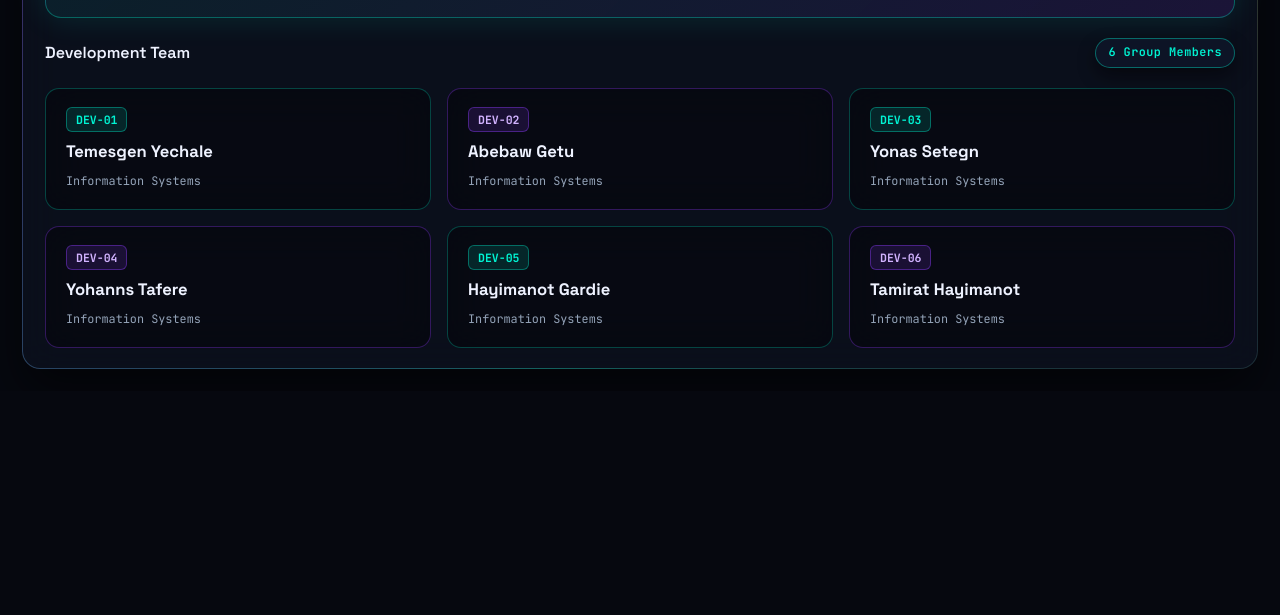
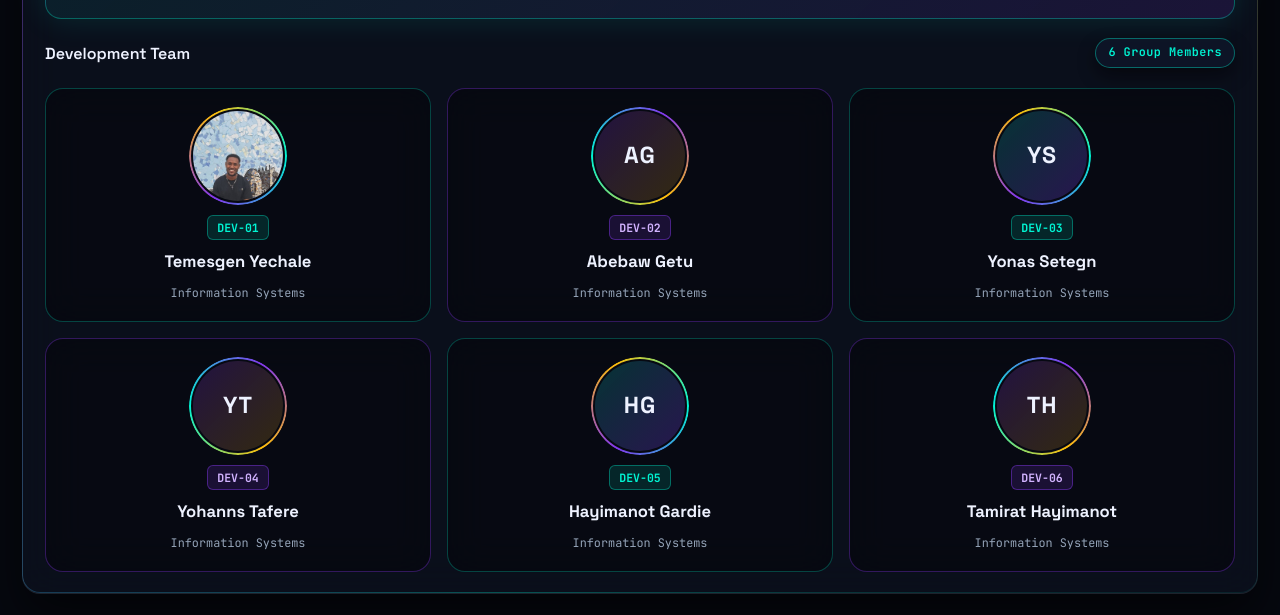
Before and after one commit to temu67521-del/cryptographic-simulator, a plain HTML site: page static/index.html in a window 1280 px wide. Shown: the part 1432-2047 px from the top of the page. Before the commit the page ends 1823 px from the top, so only its background shows below. Drawn offline with nearby package versions, Linux system fonts and the light colour scheme; no server answers.

Commit message:
Add developer photo cards with 3D ring, photo for Temesgen, avatars for others

```diff
--- a/static/index.html
+++ b/static/index.html
@@ -186,31 +186,55 @@
 
       <div class="dev-grid">
         <article class="dev-card" data-tilt>
+          <div class="dev-photo-wrap">
+            <img src="/static/photos/dev01-temesgen.jpg" alt="Temesgen Yechale" class="dev-photo" />
+            <div class="dev-photo-ring"></div>
+          </div>
           <span class="dev-id">DEV-01</span>
           <h4 class="dev-name">Temesgen Yechale</h4>
           <span class="dev-dept-tag">Information Systems</span>
         </article>
         <article class="dev-card" data-tilt>
+          <div class="dev-photo-wrap">
+            <div class="dev-avatar">AG</div>
+            <div class="dev-photo-ring"></div>
+          </div>
           <span class="dev-id">DEV-02</span>
           <h4 class="dev-name">Abebaw Getu</h4>
           <span class="dev-dept-tag">Information Systems</span>
         </article>
         <article class="dev-card" data-tilt>
+          <div class="dev-photo-wrap">
+            <div class="dev-avatar">YS</div>
+            <div class="dev-photo-ring"></div>
+          </div>
           <span class="dev-id">DEV-03</span>
           <h4 class="dev-name">Yonas Setegn</h4>
           <span class="dev-dept-tag">Information Systems</span>
         </article>
         <article class="dev-card" data-tilt>
+          <div class="dev-photo-wrap">
+            <div class="dev-avatar">YT</div>
+            <div class="dev-photo-ring"></div>
+          </div>
           <span class="dev-id">DEV-04</span>
           <h4 class="dev-name">Yohanns Tafere</h4>
           <span class="dev-dept-tag">Information Systems</span>
         </article>
         <article class="dev-card" data-tilt>
+          <div class="dev-photo-wrap">
+            <div class="dev-avatar">HG</div>
+            <div class="dev-photo-ring"></div>
+          </div>
           <span class="dev-id">DEV-05</span>
           <h4 class="dev-name">Hayimanot Gardie</h4>
           <span class="dev-dept-tag">Information Systems</span>
         </article>
         <article class="dev-card" data-tilt>
+          <div class="dev-photo-wrap">
+            <div class="dev-avatar">TH</div>
+            <div class="dev-photo-ring"></div>
+          </div>
           <span class="dev-id">DEV-06</span>
           <h4 class="dev-name">Tamirat Hayimanot</h4>
           <span class="dev-dept-tag">Information Systems</span>
--- a/static/style.css
+++ b/static/style.css
@@ -972,9 +972,10 @@ h3 {
   position: relative;
   display: flex;
   flex-direction: column;
-  gap: 8px;
-  padding: 18px 20px;
-  border-radius: 14px;
+  align-items: center;
+  gap: 10px;
+  padding: 22px 20px 18px;
+  border-radius: 18px;
   background: rgba(6, 8, 15, 0.72);
   backdrop-filter: blur(18px);
   -webkit-backdrop-filter: blur(18px);
@@ -982,6 +983,7 @@ h3 {
   transform-style: preserve-3d;
   transform: rotateX(var(--rx, 0deg)) rotateY(var(--ry, 0deg)) translateZ(0);
   transition: transform 0.35s var(--spring), border-color 0.35s var(--spring), box-shadow 0.35s var(--spring);
+  text-align: center;
 }
 
 .dev-card:nth-child(even) {
@@ -999,9 +1001,67 @@ h3 {
   box-shadow: 0 18px 34px rgba(0, 0, 0, 0.5), 0 0 22px rgba(131, 56, 236, 0.28);
 }
 
+/* Developer Photo / Avatar */
+.dev-photo-wrap {
+  position: relative;
+  width: 90px;
+  height: 90px;
+  margin-bottom: 4px;
+  transform: translateZ(22px);
+}
+
+.dev-photo {
+  width: 90px;
+  height: 90px;
+  border-radius: 50%;
+  object-fit: cover;
+  object-position: top center;
+  display: block;
+}
+
+.dev-avatar {
+  width: 90px;
+  height: 90px;
+  border-radius: 50%;
+  display: grid;
+  place-items: center;
+  font-family: "Space Grotesk", sans-serif;
+  font-size: 1.45rem;
+  font-weight: 700;
+  color: var(--text-primary);
+  background: linear-gradient(135deg, rgba(0, 245, 212, 0.18), rgba(131, 56, 236, 0.28));
+  letter-spacing: 0.04em;
+}
+
+.dev-card:nth-child(even) .dev-avatar {
+  background: linear-gradient(135deg, rgba(131, 56, 236, 0.22), rgba(255, 190, 11, 0.18));
+}
+
+.dev-photo-ring {
+  position: absolute;
+  inset: -4px;
+  border-radius: 50%;
+  border: 2px solid transparent;
+  background: conic-gradient(
+    from var(--border-angle, 0deg),
+    var(--neon-cyan),
+    var(--neon-violet),
+    var(--neon-amber),
+    var(--neon-cyan)
+  ) border-box;
+  -webkit-mask: linear-gradient(#fff 0 0) padding-box, linear-gradient(#fff 0 0);
+  -webkit-mask-composite: xor;
+  mask-composite: exclude;
+  animation: spinBorder 4s linear infinite;
+}
+
+.dev-card:nth-child(even) .dev-photo-ring {
+  animation-direction: reverse;
+}
+
 .dev-id {
   display: inline-block;
-  align-self: flex-start;
+  align-self: center;
   padding: 3px 9px;
   border-radius: 6px;
   font-family: "JetBrains Mono", monospace;
```
Also changed, not shown: static/photos/dev01-temesgen.jpg (added).
